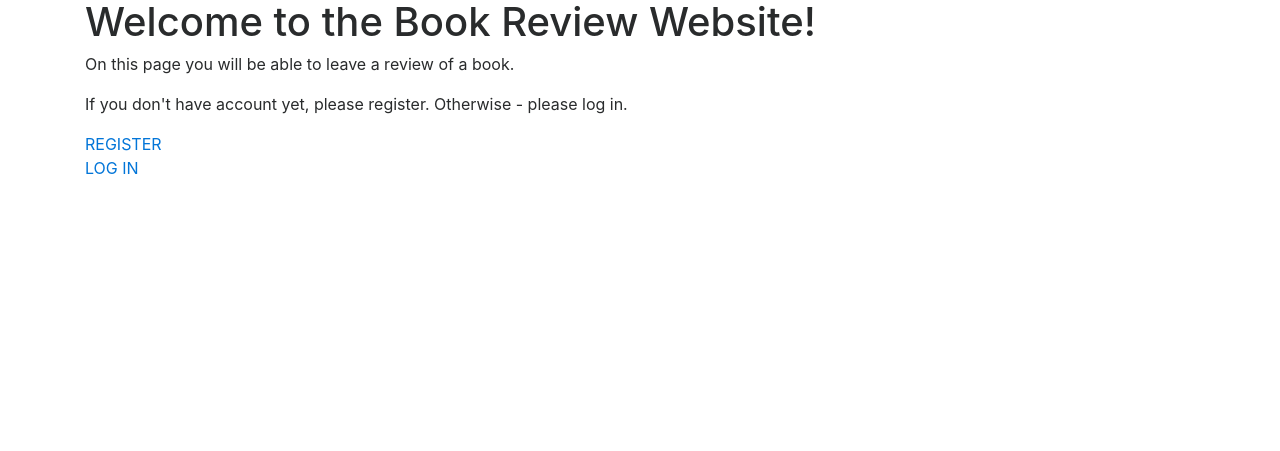
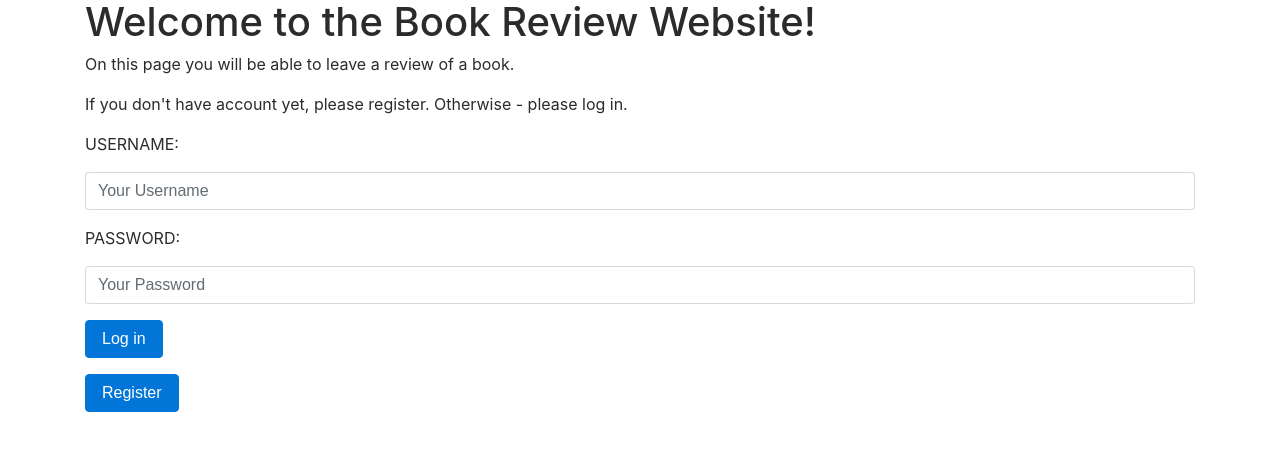
Before and after one commit to Acejack7/edx_web_dev_project1, a Flask app: page / in a window 1280 px wide. Shown: the top 451 px of the page. Run offline with Flask 2, Linux system fonts and the light colour scheme; some libraries are stand-ins or nearby versions.

Commit message:
alpha v 0.2

```diff
--- a/application.py
+++ b/application.py
@@ -1,6 +1,5 @@
 import os
-
-from flask import Flask, render_template, request, session, redirect, g
+from flask import Flask, render_template, request, session, g
 # from flask_session import Session
 from sqlalchemy import create_engine
 from sqlalchemy.orm import scoped_session, sessionmaker
@@ -24,82 +23,66 @@ engine = create_engine(db_url)
 db = scoped_session(sessionmaker(bind=engine))
 
 
-@app.route("/", methods=['GET', 'POST'])
+@app.route("/", methods=["GET", "POST"])
 def index():
+
     if request.method == 'POST':
         session.pop('user', None)
+
+        # Get form information.
+        username = request.form.get("username")
+        password = request.form.get("password")
+
+        if 'register' in request.form:
+            # Check if user provided any username and password
+            if username == "" or password == "":
+                return render_template("error_register.html", message="Username and password fields cannot be empty.")
+
+            # Check if user exists.
+            user_exist = db.execute("SELECT name FROM users WHERE name = :username", {"username": username}).fetchall()
+            if user_exist != []:
+                return render_template("error_register.html", message="Username already taken.")
+
+            # Add user to database.
+            db.execute("INSERT INTO users (name, password) VALUES (:username, :password)",
+                       {"username": username, "password": password})
+            db.commit()
+
+            # Create a session and return successful registration
+            session['user'] = username
+            message = f"You are logged as {username}."
+
+            return render_template("index2.html", message=message)
+
+        elif 'login' in request.form:
+            # Check db for user
+            user = db.execute("SELECT * FROM users WHERE name = :username AND password = :password",
+                              {"username": username, "password": password}).fetchall()
+
+            # Check if user's password is correct
+            try:
+                pw_db = user[0]["password"]
+            except IndexError:
+                return render_template("error_login.html", message="Username or password is incorrect.")
+
+            if password != pw_db:
+                return render_template("error_login.html", message="Username or password is incorrect.")
+
+            if user != []:
+                session['user'] = username
+                message = f"You are logged as {username}."
+                return render_template("index2.html", message=message)
+            else:
+                return render_template("error_login.html", message="Username or password is incorrect.")
+
+        elif 'logout' in request.form:
+            message = "Succesfully logged out."
+            return render_template("index.html", message=message)
 
     return render_template("index.html")
 
 
-@app.route("/register")
-def register():
-    return render_template("register.html")
-
-
-@app.route("/register/form/", methods=["POST"])
-def register_form():
-    """Register"""
-
-    session.pop('user', None)
-
-    # Get form information.
-    username = request.form.get("username")
-    password = request.form.get("password")
-
-    # Check if user provided any username and password
-    if username == "" or password == "":
-        return render_template("error_register.html", message="Username and password fields cannot be empty.")
-
-    # Check if user exists.
-    user_exist = db.execute("SELECT name FROM users WHERE name = :username", {"username": username}).fetchall()
-
-    if user_exist != []:
-        return render_template("error_register.html", message="Username already taken.")
-
-    # Add user to database.
-    db.execute("INSERT INTO users (name, password) VALUES (:username, :password)",
-               {"username": username, "password": password})
-    db.commit()
-
-    session['user'] = username
-
-    return render_template("success_register.html")
-
-
-@app.route("/login/")
-def login():
-    return render_template("login.html")
-
-
-@app.route("/login/form/", methods=["POST"])
-def login_form():
-    """Log in"""
-
-    # Get form information.
-    username = request.form.get("username")
-    password = request.form.get("password")
-
-    # Make sure the flight exists.
-    user = db.execute("SELECT * FROM users WHERE name = :username AND password = :password",
-                      {"username": username, "password": password}).fetchall()
-
-    try:
-        pw_db = user[0]["password"]
-    except IndexError:
-        return render_template("error_login.html", message="Username or password is incorrect.")
-
-    if password != pw_db:
-        return render_template("error_login.html", message="Username or password is incorrect.")
-
-    if user != []:
-        session['user'] = username
-        return render_template("success_login.html", user_info=user)
-    else:
-        return render_template("error_login.html", message="Username or password is incorrect.")
-
-
-@app.route("/book_search/", methods=["POST"])
+@app.route("/book_search", methods=["POST"])
 def book_search():
     """Search for books and return the results"""
 
@@ -119,12 +102,9 @@ def book_search():
 def book(book_id):
     book_info = db.execute("SELECT * FROM books WHERE id = :book_id", {"book_id": book_id}).fetchall()
 
-    if g.user:
-        msg = "LOGGED"
-    else:
-        msg = "NOT LOGGED"
+    message = session['user']
 
-    return render_template("book.html", book=book_info, msg=msg)
+    return render_template("book.html", book=book_info, message=message)
 
 
 @app.before_request
--- a/templates/book.html
+++ b/templates/book.html
@@ -24,6 +24,6 @@
         REVIEWS HERE
     </div>
 
-    <p>{{ msg }}</p>
+    <p>{{ message }}</p>
 
 {% endblock %}
--- a/templates/book_search.html
+++ b/templates/book_search.html
@@ -5,6 +5,8 @@
 {% endblock %}
 
 {% block body %}
+
+    <p>{{ message }}</p>
 
     <h1>Searching for books - results:</h1>
 
@@ -20,9 +22,8 @@
         {% endfor %}
     </ul>
 
-    <p>{{ message }}</p>
 
-    <p>{{ msg }}</p>
+
     <!--<table>
         <tr>
             <td>Title</td>
--- a/templates/error_login.html
+++ b/templates/error_login.html
@@ -10,6 +10,6 @@
     <h3>{{ message }}</h3>
 
     <h4>Please click on "Go Back" button and try again.</h4>
-    <a href="{{ url_for('login') }}">Go Back</a>
+    <a href="{{ url_for('index') }}">Go Back</a>
 
 {% endblock %}
--- a/templates/error_register.html
+++ b/templates/error_register.html
@@ -10,5 +10,5 @@
     <h3>{{ message }}</h3>
 
     <h4>Please click on "Go Back" button and try again.</h4>
-    <a href="{{ url_for('register') }}">Go Back</a>
+    <a href="{{ url_for('index') }}">Go Back</a>
 {% endblock %}
--- a/templates/index.html
+++ b/templates/index.html
@@ -5,18 +5,30 @@
 {% endblock %}
 
 {% block body %}
+    <p>{{ message }}</p>
 
-    <h1>Welcome to the Book Review Website!</h1>
-
-    <p>On this page you will be able to leave a review of a book.</p>
     <p>If you don't have account yet, please register. Otherwise - please log in.</p>
 
-    <div>
-        <a href="{{ url_for('register') }}">REGISTER</a>
-    </div>
+    <form action="{{ url_for('index') }}" method="post">
 
-    <div>
-        <a href="{{ url_for('login') }}">LOG IN</a>
-    </div>
+        <p>USERNAME:</p>
+        <div class="form-group">
+            <input class="form-control" name="username" placeholder="Your Username">
+        </div>
+
+        <p>PASSWORD:</p>
+        <div class="form-group">
+            <input class="form-control" name="password" placeholder="Your Password">
+        </div>
+
+        <div class="form-group">
+            <button class="btn btn-primary" name="login">Log in</button>
+        </div>
+
+        <div class="form-group">
+            <button class="btn btn-primary" name="register">Register</button>
+        </div>
+
+    </form>
 
 {% endblock %}
--- a/templates/layout.html
+++ b/templates/layout.html
@@ -6,6 +6,10 @@
     </head>
     <body>
         <div class="container">
+            <h1>Welcome to the Book Review Website!</h1>
+
+            <p>On this page you will be able to leave a review of a book.</p>
+
             {% block body %}
             {% endblock %}
         </div>
--- a/templates/login.html
+++ b/templates/login.html
@@ -21,7 +21,7 @@
         </div>
 
         <div class="form-group">
-            <button class="btn btn-primary">LOG IN!</button>
+            <button class="btn btn-primary">Log in</button>
         </div>
 
     </form>
```
Also changed, not shown: templates/index2.html (added, +34 -0 lines).
